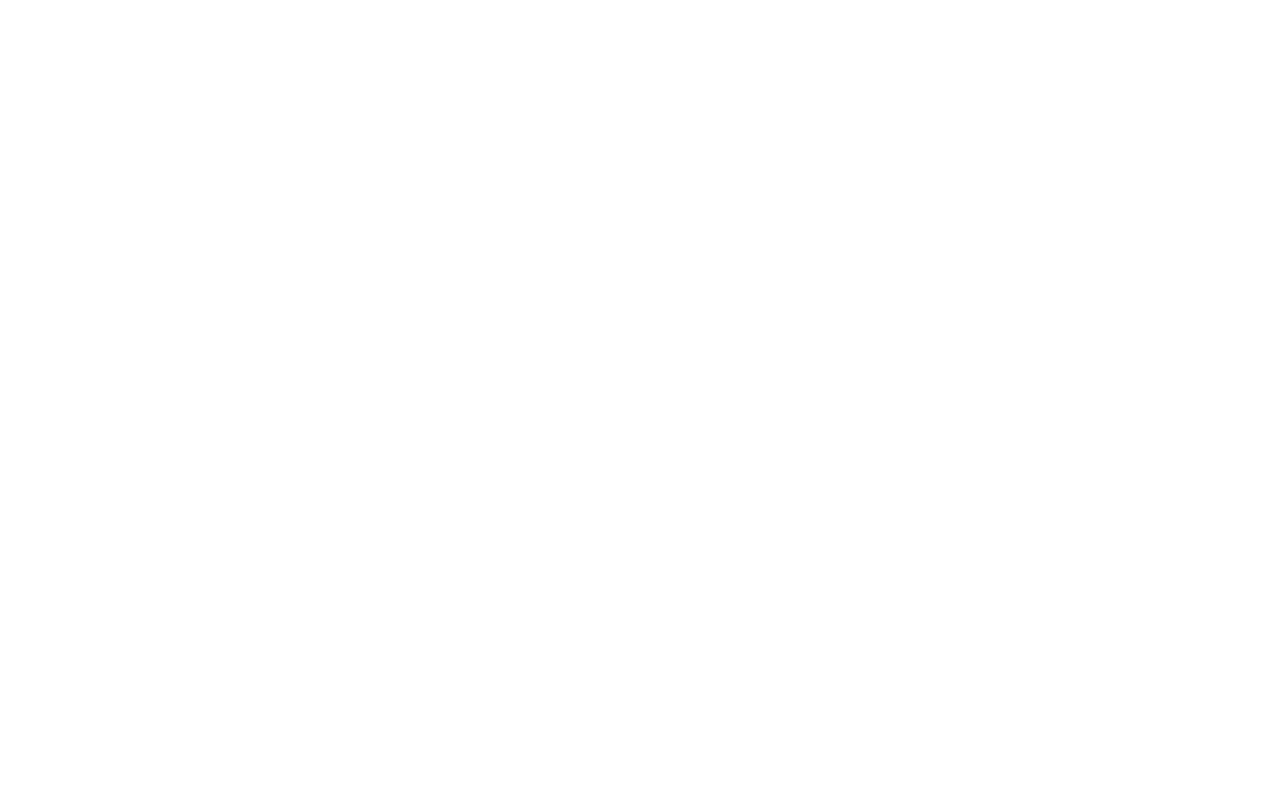
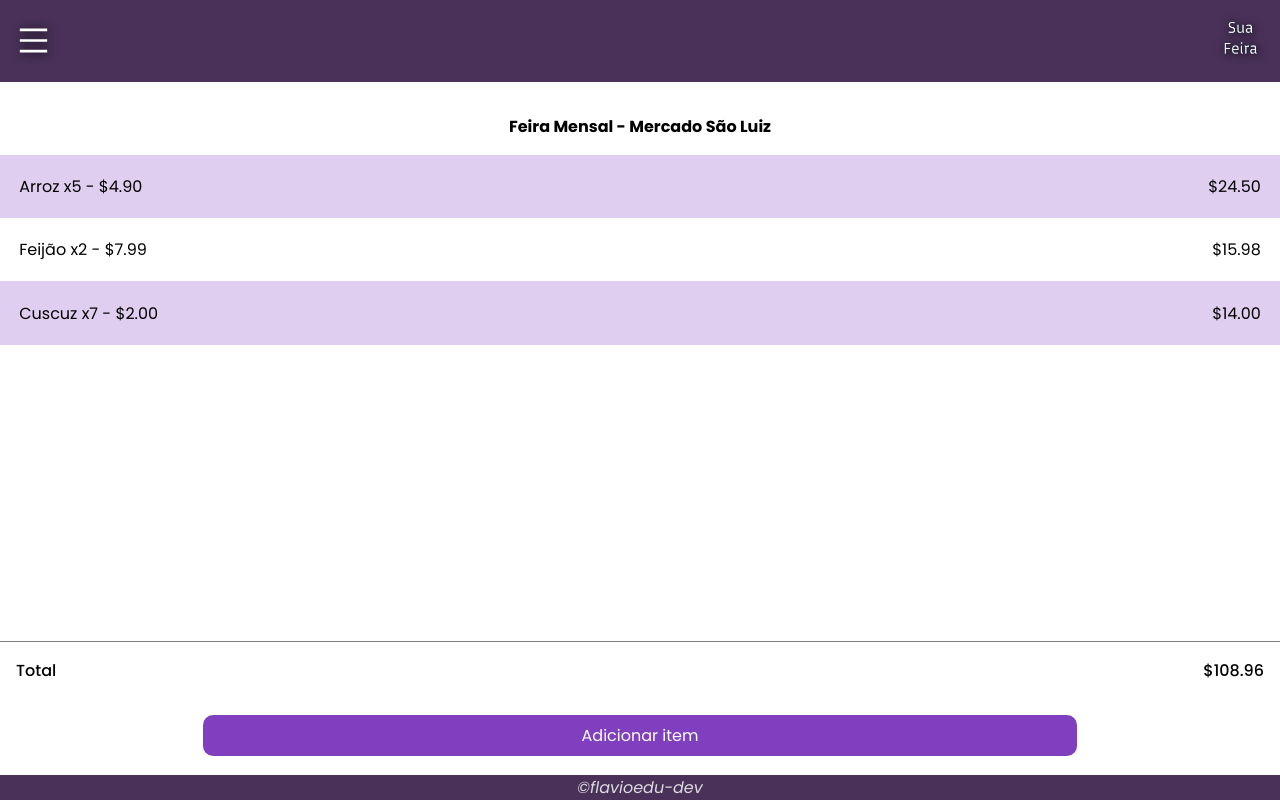
Before and after one commit to flavioedu-dev/mshop, a React (Vite) app: page /purchase/1 in a window 1280 px wide. Before the commit this address had no page. Built offline with nearby package versions, Linux system fonts and the light colour scheme.

Commit message:
add PurchaseItems page

```diff
--- a/src/components/Purchases/Purchases.tsx
+++ b/src/components/Purchases/Purchases.tsx
@@ -2,7 +2,15 @@
 
 import moveImg from "@/assets/move_img.png";
 
+import { useNavigate } from "react-router-dom";
+
 const Purchases = () => {
+
+  const navigate = useNavigate()
+
+  const navigateToPurchaseItem = (id: number) => {
+    navigate(`/purchase/${id}`)
+  }
 
   const x = true;
 
@@ -32,9 +40,9 @@
       <>
         {purchases.map((purchase) => (
           purchase.nome ? (
-            <section className="Purchases_item" key={purchase.id}><p>{purchase.nome + " - " + purchase.data}</p>  <img src={moveImg} alt="move" /></section>
+            <section className="Purchases_item" key={purchase.id} onClick={() => navigateToPurchaseItem(purchase.id)}><p>{purchase.nome + " - " + purchase.data}</p>  <img src={moveImg} alt="move" /></section>
           ) : (
-            <section className="Purchases_item" key={purchase.id}><p>{purchase.local + " - " + purchase.data}</p> <img src={moveImg} alt="move" /></section>
+            <section className="Purchases_item" key={purchase.id} onClick={() => navigateToPurchaseItem(purchase.id)}><p>{purchase.local + " - " + purchase.data}</p> <img src={moveImg} alt="move" /></section>
           )
         ))}
       </>
--- a/src/main.tsx
+++ b/src/main.tsx
@@ -6,6 +6,7 @@
 import { BrowserRouter, Routes, Route } from "react-router-dom"
 import Purchase from './pages/NewPurchase/NewPurchase.tsx'
 import Home from './pages/Home/Home.tsx'
+import PurchaseItems from './pages/PurchaseItems/PurchaseItems.tsx'
 
 ReactDOM.createRoot(document.getElementById('root')!).render(
   <React.StrictMode>
@@ -14,6 +15,7 @@
         <Route element={<App />}>
           <Route path='/' element={<Home />} />
           <Route path='/purchase' element={<Purchase />} />
+          <Route path='/purchase/:id' element={<PurchaseItems />} />
         </Route>
       </Routes>
     </BrowserRouter>
--- /dev/null
+++ b/src/pages/PurchaseItems/PurchaseItems.scss
@@ -0,0 +1,45 @@
+.PurchaseItems {
+    text-align: center;
+    padding-top: 2rem;
+    height: 70vh;
+
+    border-bottom: 1px solid rgb(0, 0, 0, 0.50);
+
+    & > h4 {
+        margin-bottom: 1rem;
+    }
+
+    & > div {
+        display: flex;
+        justify-content: space-between;
+        padding: 1.2rem;
+    }
+
+    & > div:nth-child(even) {
+        background-color: rgb(127, 63, 191, 0.25)
+    }
+}
+
+.BtnAddItem {
+    padding: 1rem;
+
+    & > p {
+        display: flex;
+        justify-content: space-between;
+        margin-bottom: 2rem;
+        font-size: 1rem;
+        font-weight: 500;
+    }
+
+    & > button {
+        display: block;
+        margin: auto;
+        width: 70%;
+        padding: .5rem;
+        border-radius: 10px;
+        border: none;
+        background-color: #7F3FBF;
+        color: #fff;
+        font-size: 1rem;
+    }
+}
--- /dev/null
+++ b/src/pages/PurchaseItems/PurchaseItems.tsx
@@ -0,0 +1,62 @@
+import "./PurchaseItems.scss"
+
+import { useState, useEffect } from "react";
+
+type PurchaseItem = {
+  id: number,
+  name: string,
+  price: number,
+  quantity: number
+}
+
+const PurchaseItems = () => {
+
+  const [totalValue, setTotalValue] = useState<number>(0)
+
+  const purchaseItems: PurchaseItem[] = [
+    {
+      id: 1,
+      name: "Arroz",
+      price: 4.90,
+      quantity: 5
+    },
+    {
+      id: 2,
+      name: "Feijão",
+      price: 7.99,
+      quantity: 2
+    },
+    {
+      id: 3,
+      name: "Cuscuz",
+      price: 2.0,
+      quantity: 7
+    },
+  ]
+
+  useEffect(() => {
+    purchaseItems.map((item) => {
+      setTotalValue(prev => prev + (item.price * item.quantity))
+    })
+  }, [])
+
+  return (
+    <>
+    <section className="PurchaseItems">
+      <h4>Feira Mensal - Mercado São Luiz</h4>
+      {purchaseItems.map((item) => (
+        <div>
+          <p key={item.id}>{item.name} x{item.quantity} - <span> ${item.price.toFixed(2)}</span></p>
+          <p>${(item.price * item.quantity).toFixed(2)}</p>
+        </div>
+      ))}
+    </section>
+    <section className="BtnAddItem">
+      <p>Total <span>${totalValue.toFixed(2)}</span></p>
+      <button>Adicionar item</button>
+    </section>
+    </>
+  )
+}
+
+export default PurchaseItems
```
